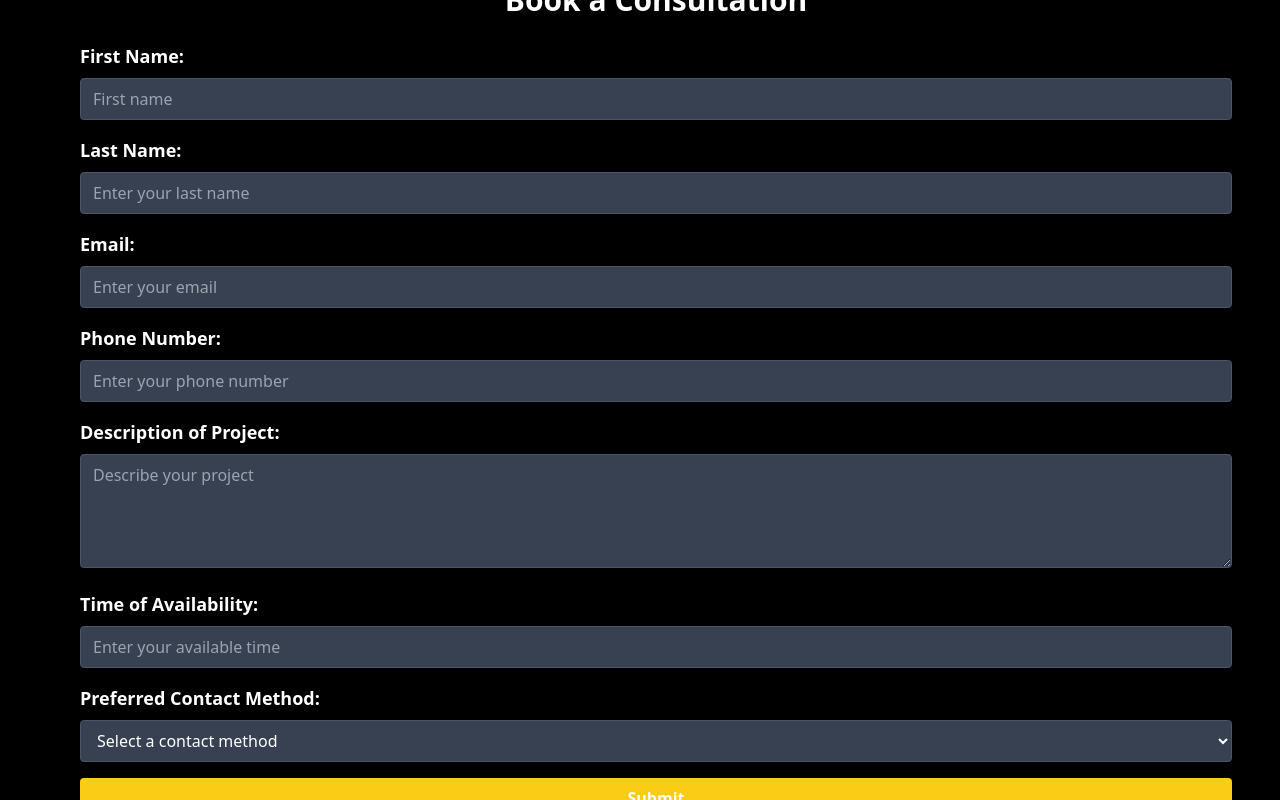
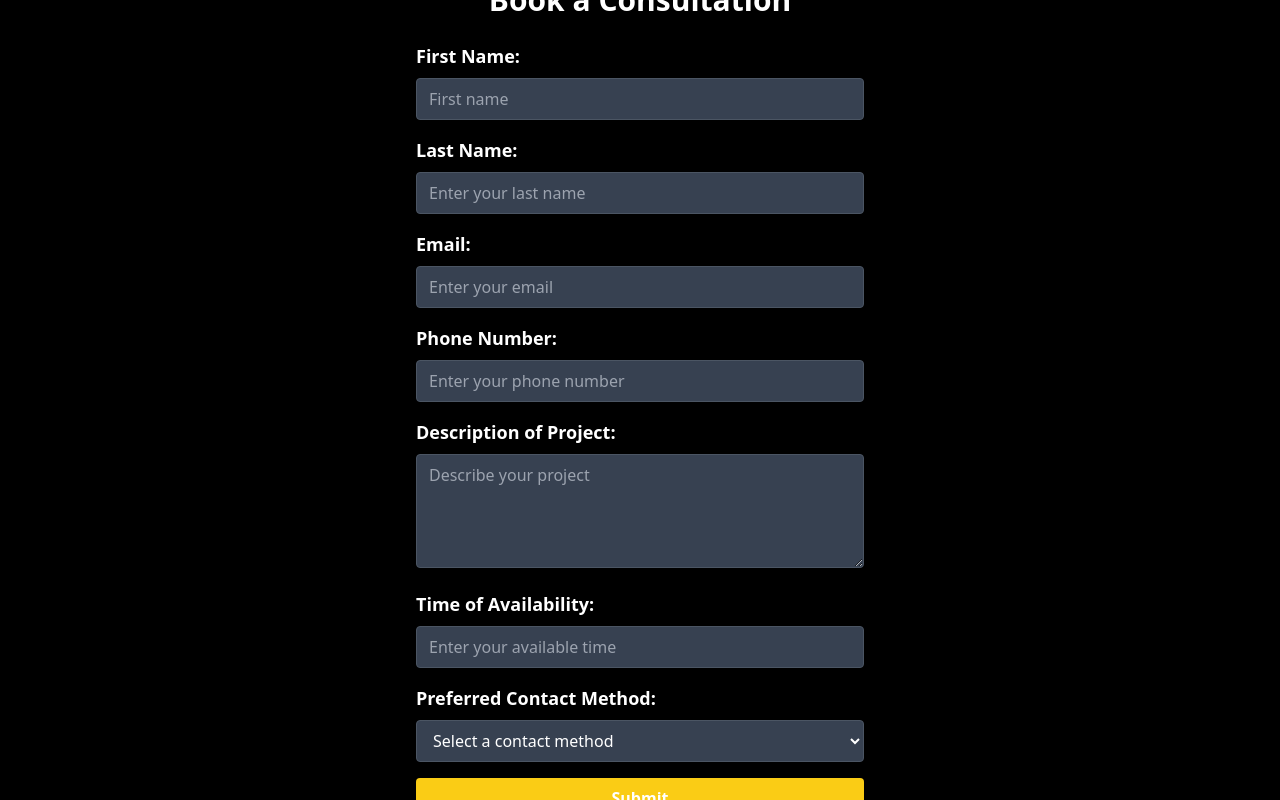
Before and after one commit to GeorgioMonsef/levantlabscorp, a React (Create React App) app: page / in a window 1280 px wide. Both pictures are taken after a click on the button "Get started". Shown: the top 800 px of the page. Built offline with nearby package versions, Linux system fonts and the light colour scheme.

Commit message:
new form

```diff
--- a/src/Form.js
+++ b/src/Form.js
@@ -24,7 +24,6 @@
     const handleSubmit = (e) => {
         e.preventDefault();
 
-        // Define the template parameters for EmailJS
         const templateParams = {
             from_name: `${formData.firstName} ${formData.lastName}`,
             user_email: formData.email,
@@ -45,7 +44,7 @@
     };
 
     return (
-        <div className="w-full p-8 bg-black rounded-lg m-4">
+        <div className="w-full max-w-lg mx-auto p-4 sm:p-8 bg-black rounded-lg m-4">
             <h2 className="text-3xl font-bold mb-6 text-white text-center">Book a Consultation</h2>
 
             {submitted ? (
```
